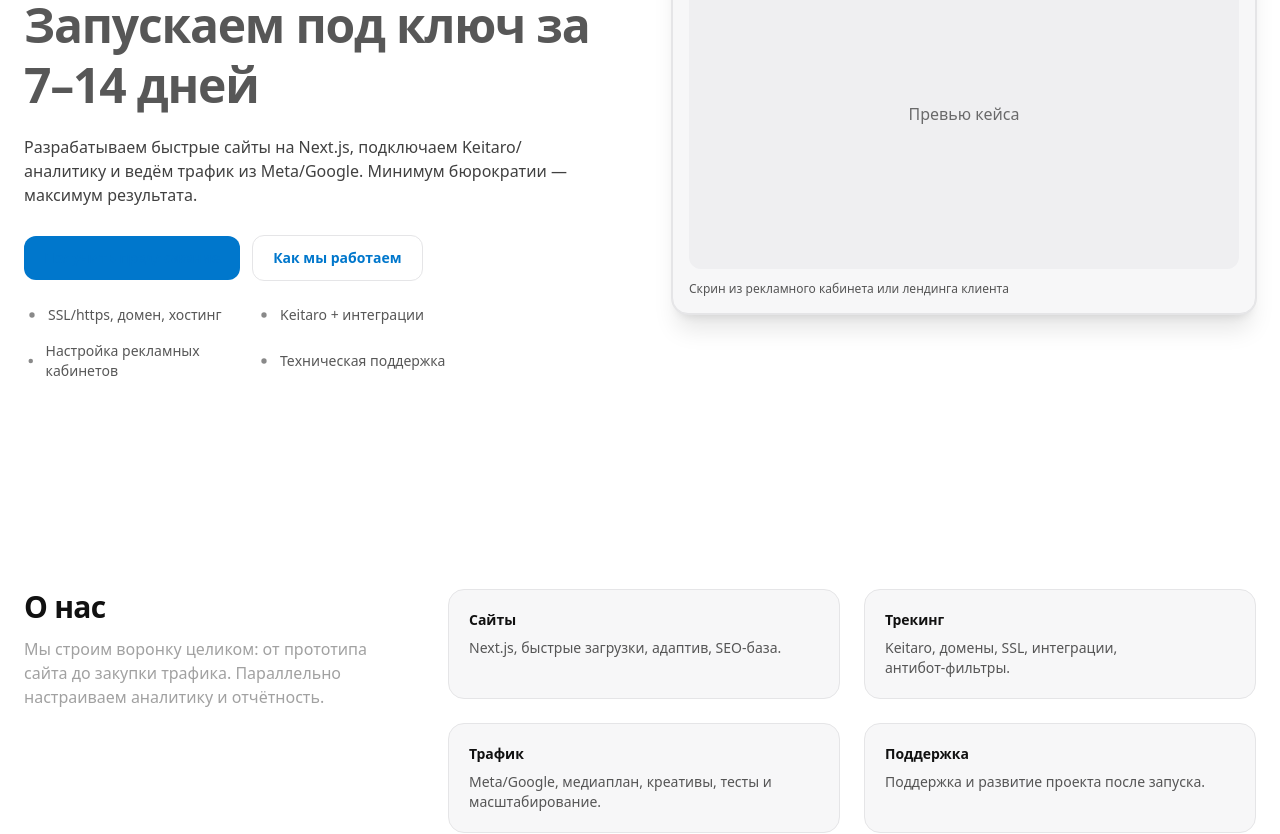
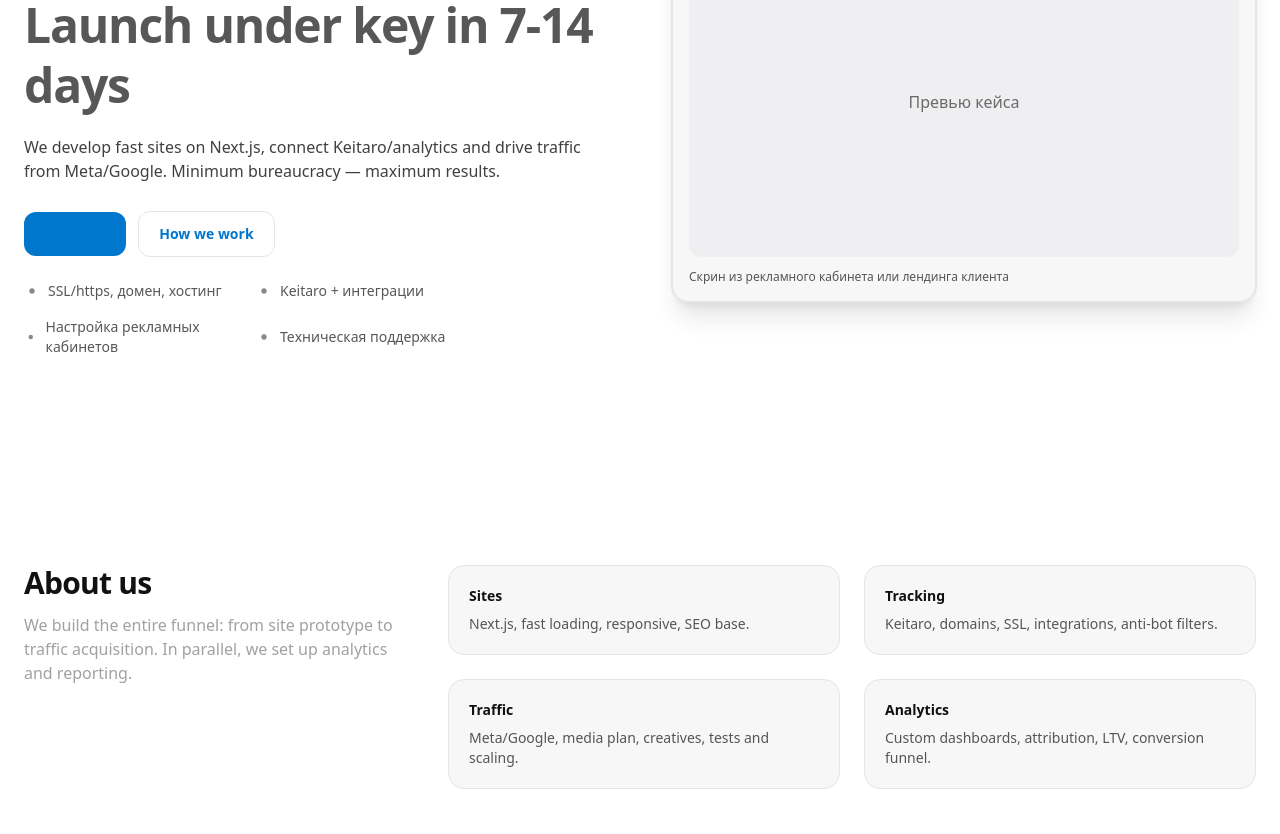
Before and after one commit to Illia-Kh/agency-site, a Next.js app: page /en in a window 1280 px wide. Shown: the part 300-1134 px from the top of the page. Built offline with nearby package versions, Linux system fonts and the light colour scheme; no server answers.

Commit message:
feat(i18n): replace hardcoded strings with next-intl translations
Co-authored-by: Illia-Kh <159945959+Illia-Kh@users.noreply.github.com>

```diff
--- a/components/About.js
+++ b/components/About.js
@@ -1,4 +1,27 @@
+import { useTranslations } from 'next-intl';
+
 export default function About() {
+  const t = useTranslations('about');
+
+  const features = [
+    {
+      title: t('sites.title'),
+      text: t('sites.text'),
+    },
+    {
+      title: t('tracking.title'),
+      text: t('tracking.text'),
+    },
+    {
+      title: t('traffic.title'),
+      text: t('traffic.text'),
+    },
+    {
+      title: t('analytics.title'),
+      text: t('analytics.text'),
+    },
+  ];
+
   return (
     <section
       id="about"
@@ -7,33 +30,13 @@ export default function About() {
       <div className="grid grid-cols-1 gap-10 lg:grid-cols-3">
         <div className="lg:col-span-1">
           <h2 className="text-2xl font-bold tracking-tight sm:text-3xl">
-            О нас
+            {t('title')}
           </h2>
-          <p className="mt-3 max-w-sm text-neutral-400">
-            Мы строим воронку целиком: от прототипа сайта до закупки трафика.
-            Параллельно настраиваем аналитику и отчётность.
-          </p>
+          <p className="mt-3 max-w-sm text-neutral-400">{t('description')}</p>
         </div>
         <div className="lg:col-span-2">
           <dl className="grid grid-cols-1 gap-6 sm:grid-cols-2">
-            {[
-              {
-                title: 'Сайты',
-                text: 'Next.js, быстрые загрузки, адаптив, SEO‑база.',
-              },
-              {
-                title: 'Трекинг',
-                text: 'Keitaro, домены, SSL, интеграции, антибот‑фильтры.',
-              },
-              {
-                title: 'Трафик',
-                text: 'Meta/Google, медиаплан, креативы, тесты и масштабирование.',
-              },
-              {
-                title: 'Поддержка',
-                text: 'Поддержка и развитие проекта после запуска.',
-              },
-            ].map(f => (
+            {features.map(f => (
               <div
                 key={f.title}
                 className="rounded-2xl border border-[var(--border)] bg-[var(--bg-secondary)] p-5"
--- a/components/Footer.js
+++ b/components/Footer.js
@@ -1,4 +1,8 @@
+import { useTranslations } from 'next-intl';
+
 export default function Footer() {
+  const t = useTranslations('footer');
+
   return (
     <footer
       id="contact"
@@ -10,12 +14,12 @@ export default function Footer() {
             IKH Agency
           </div>
           <p className="mt-2 max-w-xs text-sm text-[var(--text)] opacity-70">
-            Создание и продвижение сайтов под ключ. Чехия · EU
+            {t('description')}
           </p>
         </div>
         <div>
           <div className="text-sm font-semibold text-[var(--text)]">
-            Контакты
+            {t('contacts')}
           </div>
           <ul className="mt-2 space-y-1 text-sm text-[var(--text)]">
             <li>
@@ -40,7 +44,7 @@ export default function Footer() {
         </div>
       </div>
       <div className="border-t border-[var(--border)] py-4 text-center text-xs text-[var(--text)] opacity-60">
-        © {new Date().getFullYear()} IKH Agency. Все права защищены.
+        © {new Date().getFullYear()} IKH Agency. {t('copyright')}
       </div>
     </footer>
   );
--- a/components/Hero.js
+++ b/components/Hero.js
@@ -1,32 +1,34 @@
+import { useTranslations } from 'next-intl';
+
 export default function Hero() {
+  const t = useTranslations('hero');
+
   return (
     <section className="relative isolate">
       <div className="pointer-events-none absolute inset-0 -z-10 bg-[radial-gradient(80%_50%_at_50%_0%,color-mix(in_oklab,var(--bg)_6%,transparent),transparent)]" />
       <div className="mx-auto grid max-w-7xl grid-cols-1 items-center gap-10 px-4 py-20 sm:px-6 lg:grid-cols-2 lg:gap-16 lg:py-28">
         <div>
           <h1 className="text-3xl font-bold leading-tight tracking-tight sm:text-4xl md:text-5xl text-[var(--text)]">
-            Сайт + трекер + реклама
+            {t('title')}
             <span className="block text-[var(--text)] opacity-70">
-              Запускаем под ключ за 7–14 дней
+              {t('subtitle')}
             </span>
           </h1>
           <p className="mt-5 max-w-xl text-base text-[var(--text)] opacity-80">
-            Разрабатываем быстрые сайты на Next.js, подключаем Keitaro/аналитику
-            и ведём трафик из Meta/Google. Минимум бюрократии — максимум
-            результата.
+            {t('description')}
           </p>
           <div className="mt-7 flex flex-wrap items-center gap-3">
             <a
               href="#contact"
               className="rounded-xl bg-[var(--primary)] px-5 py-3 text-sm font-semibold text-[var(--white)] hover:bg-[var(--primary-hover)] transition"
             >
-              Получить предложение
+              {t('cta')}
             </a>
             <a
               href="#about"
               className="rounded-xl border border-[var(--border)] px-5 py-3 text-sm font-semibold text-[var(--text)] hover:bg-[var(--bg-secondary)] transition"
             >
-              Как мы работаем
+              {t('howWeWork')}
             </a>
           </div>
           <ul className="mt-6 grid grid-cols-2 gap-4 text-sm text-[var(--text)] opacity-70 sm:max-w-md">
--- a/components/header/Logo.js
+++ b/components/header/Logo.js
@@ -2,14 +2,17 @@
 // logo.js
 import { useState, useEffect, useRef, useCallback } from 'react';
 import { createPortal } from 'react-dom';
-
-const LINKS = [
-  { href: '#about', label: 'О нас' },
-  { href: '#cases', label: 'Кейсы' },
-  { href: '#contact', label: 'Контакты' },
-];
+import { useTranslations } from 'next-intl';
 
 export default function Logo() {
+  const t = useTranslations('nav');
+
+  // Translated navigation links
+  const LINKS = [
+    { href: '#about', label: t('about') },
+    { href: '#cases', label: t('cases') },
+    { href: '#contact', label: t('contacts') },
+  ];
   // State for portal mounting
   const [isClient, setIsClient] = useState(false);
 
--- a/messages/cs.json
+++ b/messages/cs.json
@@ -24,8 +24,29 @@
     "cta": "Získat nabídku",
     "howWeWork": "Jak pracujeme"
   },
+  "about": {
+    "title": "O nás",
+    "description": "Budujeme celý prodejní trychtýř: od prototypu webu až po získávání provozu. Paralelně nastavujeme analytiku a reportování.",
+    "sites": {
+      "title": "Weby",
+      "text": "Next.js, rychlé načítání, responzivní, SEO základ."
+    },
+    "tracking": {
+      "title": "Sledování",
+      "text": "Keitaro, domény, SSL, integrace, anti-bot filtry."
+    },
+    "traffic": {
+      "title": "Provoz",
+      "text": "Meta/Google, mediální plán, kreativy, testy a škálování."
+    },
+    "analytics": {
+      "title": "Analytika",
+      "text": "Vlastní dashboardy, atribuce, LTV, konverzní trychtýř."
+    }
+  },
   "footer": {
     "contacts": "Kontakty",
+    "description": "Vývoj a propagace webových stránek na klíč. Česká republika · EU",
     "copyright": "Všechna práva vyhrazena."
   }
 }
--- a/messages/de.json
+++ b/messages/de.json
@@ -24,8 +24,29 @@
     "cta": "Angebot erhalten",
     "howWeWork": "Wie wir arbeiten"
   },
+  "about": {
+    "title": "Über uns",
+    "description": "Wir bauen den gesamten Trichter: vom Website-Prototyp bis zur Traffic-Akquisition. Parallel richten wir Analytics und Berichterstattung ein.",
+    "sites": {
+      "title": "Websites",
+      "text": "Next.js, schnelles Laden, responsiv, SEO-Basis."
+    },
+    "tracking": {
+      "title": "Tracking",
+      "text": "Keitaro, Domains, SSL, Integrationen, Anti-Bot-Filter."
+    },
+    "traffic": {
+      "title": "Traffic",
+      "text": "Meta/Google, Medienplan, Kreative, Tests und Skalierung."
+    },
+    "analytics": {
+      "title": "Analytics",
+      "text": "Benutzerdefinierte Dashboards, Attribution, LTV, Conversion-Trichter."
+    }
+  },
   "footer": {
     "contacts": "Kontakte",
+    "description": "Website-Entwicklung und -Promotion schlüsselfertig. Tschechien · EU",
     "copyright": "Alle Rechte vorbehalten."
   }
 }
--- a/messages/en.json
+++ b/messages/en.json
@@ -24,8 +24,29 @@
     "cta": "Get offer",
     "howWeWork": "How we work"
   },
+  "about": {
+    "title": "About us",
+    "description": "We build the entire funnel: from site prototype to traffic acquisition. In parallel, we set up analytics and reporting.",
+    "sites": {
+      "title": "Sites",
+      "text": "Next.js, fast loading, responsive, SEO base."
+    },
+    "tracking": {
+      "title": "Tracking",
+      "text": "Keitaro, domains, SSL, integrations, anti-bot filters."
+    },
+    "traffic": {
+      "title": "Traffic",
+      "text": "Meta/Google, media plan, creatives, tests and scaling."
+    },
+    "analytics": {
+      "title": "Analytics",
+      "text": "Custom dashboards, attribution, LTV, conversion funnel."
+    }
+  },
   "footer": {
     "contacts": "Contacts",
+    "description": "Website development and promotion turnkey. Czech Republic · EU",
     "copyright": "All rights reserved."
   }
 }
--- a/messages/ru.json
+++ b/messages/ru.json
@@ -24,8 +24,29 @@
     "cta": "Получить предложение",
     "howWeWork": "Как мы работаем"
   },
+  "about": {
+    "title": "О нас",
+    "description": "Мы строим воронку целиком: от прототипа сайта до закупки трафика. Параллельно настраиваем аналитику и отчётность.",
+    "sites": {
+      "title": "Сайты",
+      "text": "Next.js, быстрые загрузки, адаптив, SEO‑база."
+    },
+    "tracking": {
+      "title": "Трекинг",
+      "text": "Keitaro, домены, SSL, интеграции, антибот‑фильтры."
+    },
+    "traffic": {
+      "title": "Трафик",
+      "text": "Meta/Google, медиаплан, креативы, тесты и масштабирование."
+    },
+    "analytics": {
+      "title": "Аналитика",
+      "text": "Кастомные дашборды, атрибуция, LTV, воронка конверсий."
+    }
+  },
   "footer": {
     "contacts": "Контакты",
+    "description": "Создание и продвижение сайтов под ключ. Чехия · EU",
     "copyright": "Все права защищены."
   }
 }
--- a/messages/uk.json
+++ b/messages/uk.json
@@ -24,8 +24,29 @@
     "cta": "Отримати пропозицію",
     "howWeWork": "Як ми працюємо"
   },
+  "about": {
+    "title": "Про нас",
+    "description": "Ми будуємо воронку цілком: від прототипу сайту до закупівлі трафіку. Паралельно налаштовуємо аналітику та звітність.",
+    "sites": {
+      "title": "Сайти",
+      "text": "Next.js, швидкі завантаження, адаптив, SEO‑база."
+    },
+    "tracking": {
+      "title": "Трекінг",
+      "text": "Keitaro, домени, SSL, інтеграції, антибот‑фільтри."
+    },
+    "traffic": {
+      "title": "Трафік",
+      "text": "Meta/Google, медіаплан, креативи, тести та масштабування."
+    },
+    "analytics": {
+      "title": "Аналітика",
+      "text": "Кастомні дашборди, атрибуція, LTV, воронка конверсій."
+    }
+  },
   "footer": {
     "contacts": "Контакти",
+    "description": "Створення та просування сайтів під ключ. Чехія · EU",
     "copyright": "Усі права захищені."
   }
 }
```
